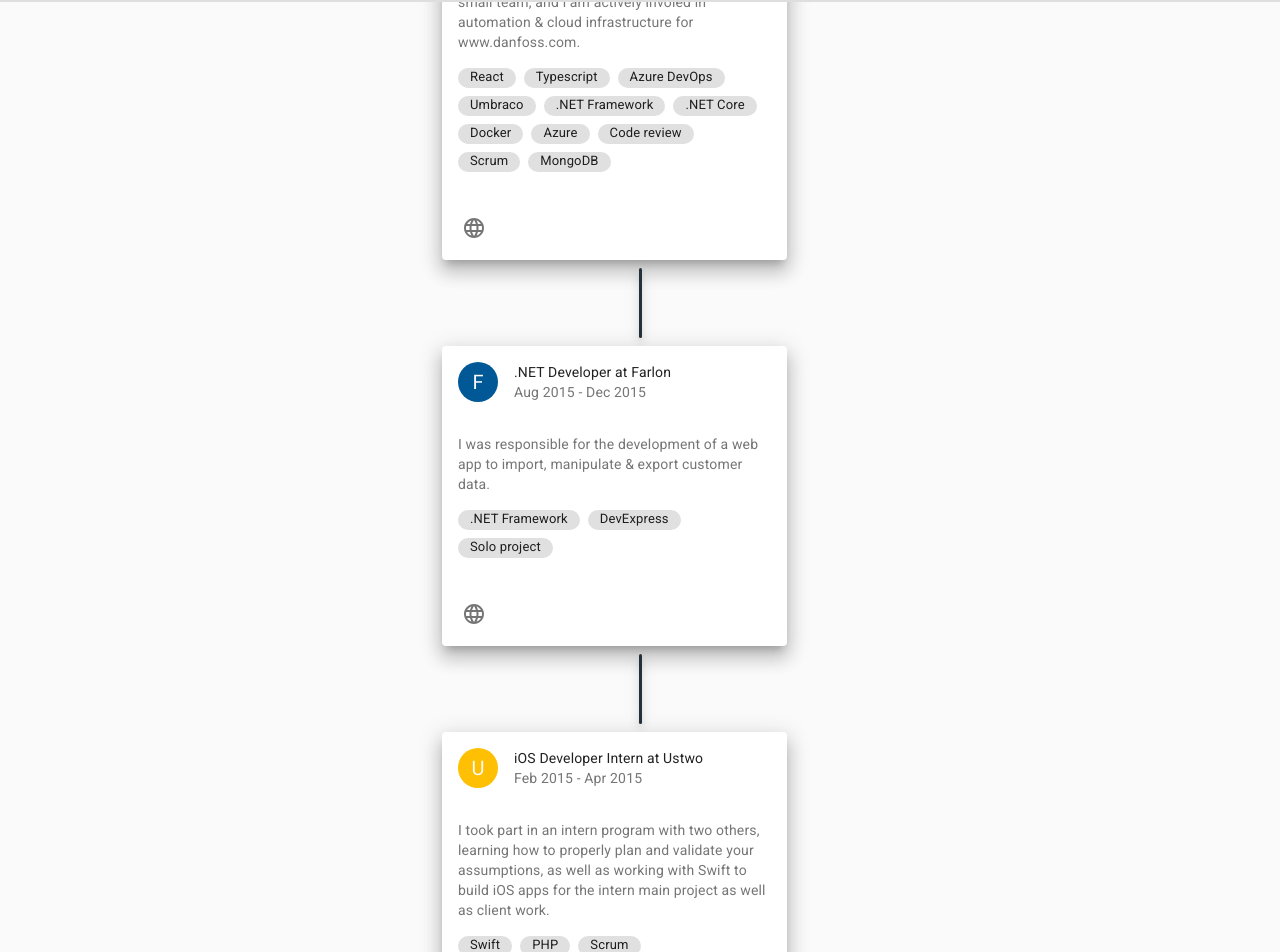
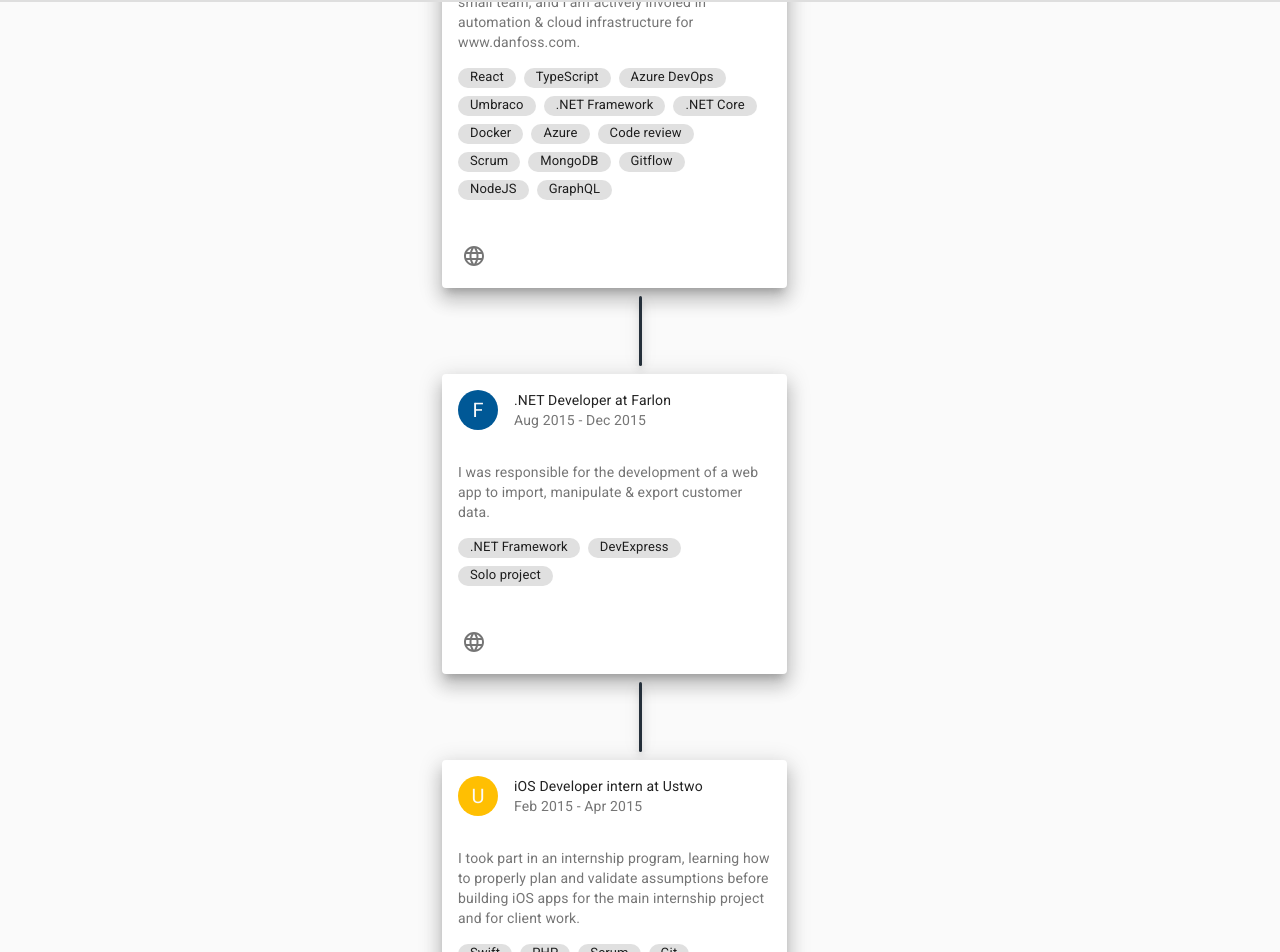
Before and after one commit to alexbechmann/cv, a React (Create React App) app: page / in a window 1280 px wide. Shown: the part 798-1750 px from the top of the page. Built offline with nearby package versions, Linux system fonts and the light colour scheme.

Commit message:
latest experience

```diff
--- a/src/components/Experience.tsx
+++ b/src/components/Experience.tsx
@@ -14,14 +14,14 @@ const jobs: JobCardProps[] = [
     companyName: 'Danfoss',
     role: 'Web & CMS Consultant',
     description:
-      'I work as a DevOps & full-stack developer, accross a suite of in-house CMS websites. I built the company Intranet from the ground up with a small team, and i am actively involed in automation & cloud infrastructure for www.danfoss.com.',
+      'I work as a DevOps & full-stack developer, accross a suite of CMS websites. I built the company Intranet from the ground up with a small team, and i am actively involed in automation & cloud infrastructure for www.danfoss.com.',
     timespan: 'Jan 2016 - Present',
     color: '#e2000f',
     url: 'https://www.danfoss.com/',
     tasks: [],
     tags: [
       'React',
-      'Typescript',
+      'TypeScript',
       'Azure DevOps',
       'Umbraco',
       '.NET Framework',
@@ -30,7 +30,10 @@ const jobs: JobCardProps[] = [
       'Azure',
       'Code review',
       'Scrum',
-      'MongoDB'
+      'MongoDB',
+      'Gitflow',
+      'NodeJS',
+      'GraphQL'
     ]
   },
   {
@@ -45,14 +48,14 @@ const jobs: JobCardProps[] = [
   },
   {
     companyName: 'Ustwo',
-    role: 'iOS Developer Intern',
+    role: 'iOS Developer intern',
     description:
-      'I took part in an intern program with two others, learning how to properly plan and validate your assumptions, as well as working with Swift to build iOS apps for the intern main project as well as client work.',
+      'I took part in an internship program, learning how to properly plan and validate assumptions before building iOS apps for the main internship project and for client work.',
     timespan: 'Feb 2015 - Apr 2015',
     color: '#ffbf02',
     url: 'https://www.ustwo.com/',
     tasks: [],
-    tags: ['Swift', 'PHP', 'Scrum']
+    tags: ['Swift', 'PHP', 'Scrum', 'Git']
   },
   {
     companyName: 'Business Academy Aarhus',
```
